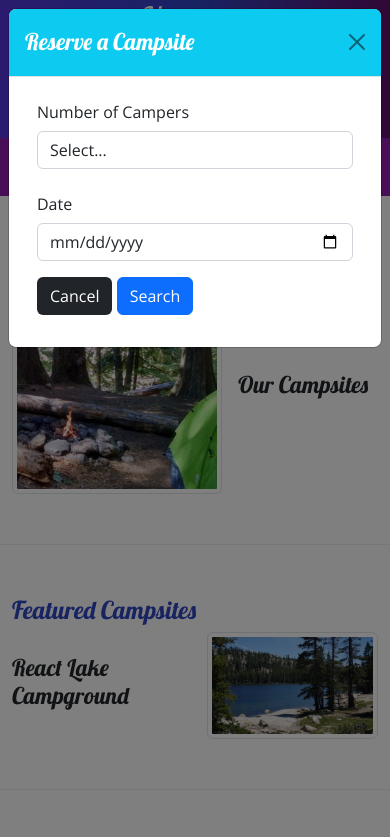
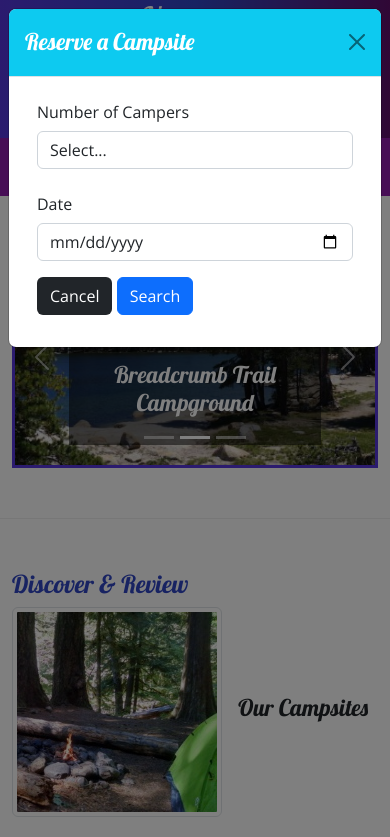
Before and after one commit to loyaldogtech/nucampsite, a plain HTML site: page index.html in a window 390 px wide. Both pictures are taken after a click on the button "Reserve Campsite". Shown: the top 837 px of the page. Drawn offline with nearby package versions, Linux system fonts and the light colour scheme.

Commit message:
Carousel

```diff
--- a/CSS/styles.css
+++ b/CSS/styles.css
@@ -40,3 +40,10 @@ footer {
 .accordion-button {
   background-color: #d3d3d3;
 }
+
+.carousel-caption {
+  background-color: rgba(0, 0, 0, 0.5);
+}
+.carousel {
+  border: solid #5637dd;
+}
--- a/index.html
+++ b/index.html
@@ -161,6 +161,49 @@
 
     <!-- main section -->
     <main class="container">
+        <!-- carousel -->
+        <section class="row row-content">
+            <div class="col-md-8 mx-auto">
+                <div id="homeCarousel" class="carousel slide" data-bs-ride="carousel">
+                    <div class="carousel-indicators">
+                        <button type="button" data-bs-target="#homeCarousel" data-bs-slide-to="0" class="active"></button>
+                        <button type="button" data-bs-target="#homeCarousel" data-bs-slide-to="1"></button>
+                        <button type="button" data-bs-target="#homeCarousel" data-bs-slide-to="2"></button>
+                    </div>
+                    <a class="carousel-control-prev" href="#homeCarousel" role="button" data-bs-slide="prev">
+                        <span class="carousel-control-prev-icon"></span>
+                        <span class="sr-only">Previous</span>
+                    </a>
+                    <a class="carousel-control-next" href="#homeCarousel" role="button" data-bs-slide="next">
+                        <span class="carousel-control-next-icon"></span>
+                        <span class="sr-only">Next</span>
+                    </a>
+                    <div class="carousel-inner">
+                        <div class="carousel-item active">
+                            <img class="d-block w-100" src="img/breadcrumb-trail.jpg" alt="Breadcrumb Trail Campground" />
+                            <div class="carousel-caption">
+                                <h3>Breadcrumb Trail Campground</h3>
+                                <p class="d-none d-sm-block">Let Nucamp be your guide to this off-the-beaten-path, hike-in-only campground.</p>
+                            </div>
+                        </div>
+                        <div class="carousel-item">
+                            <img class="d-block w-100" src="img/react-lake.jpg" alt="React Lake Campground" />
+                            <div class="carousel-caption">
+                                <h3>Breadcrumb Trail Campground</h3>
+                                <p class="d-none d-sm-block">Nestled in the foothills of the Chrome Mountains, this campground on the shores of the pristine React Lake is a favorite for fly fishers.</p>
+                            </div>
+                        </div>
+                        <div class="carousel-item">
+                            <img class="d-block w-100" src="img/chrome-river.jpg" alt="Chrome River Campground" />
+                            <div class="carousel-caption">
+                                <h3>Breadcrumb Trail Campground</h3>
+                                <p class="d-none d-sm-block">Spend a few sunny days and starry nights beneath a canopy of old-growth firs at this enchanting spot by the Chrome River.</p>
+                            </div>
+                        </div>
+                    </div>
+                </div>
+            </div>
+        </section>
 
         <!-- discover section -->
         <section class="row row-content align-items-center">
```
